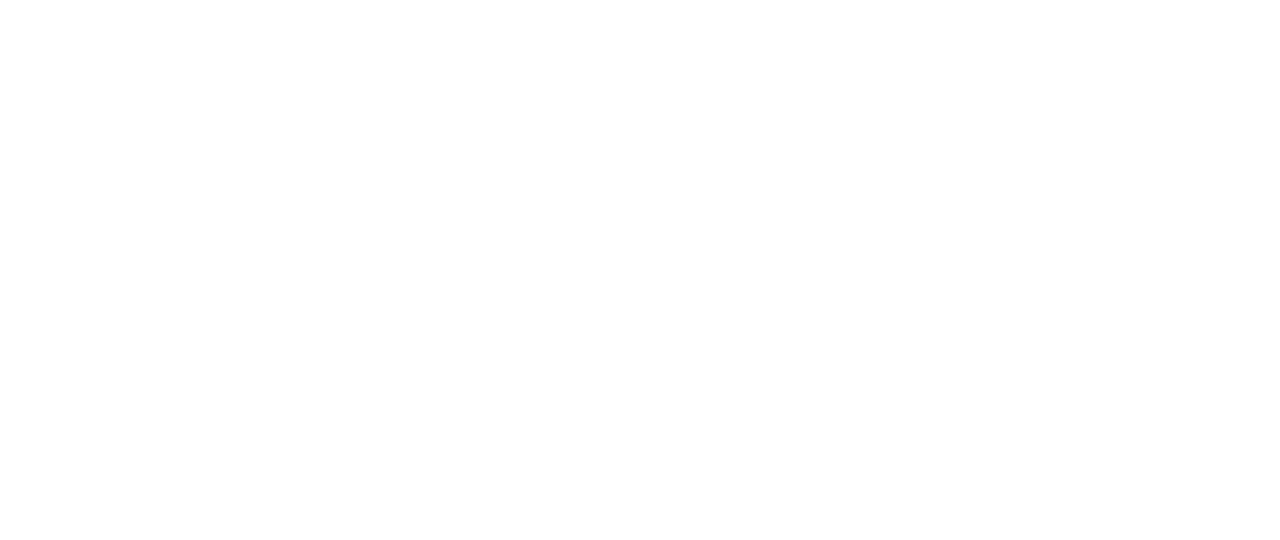
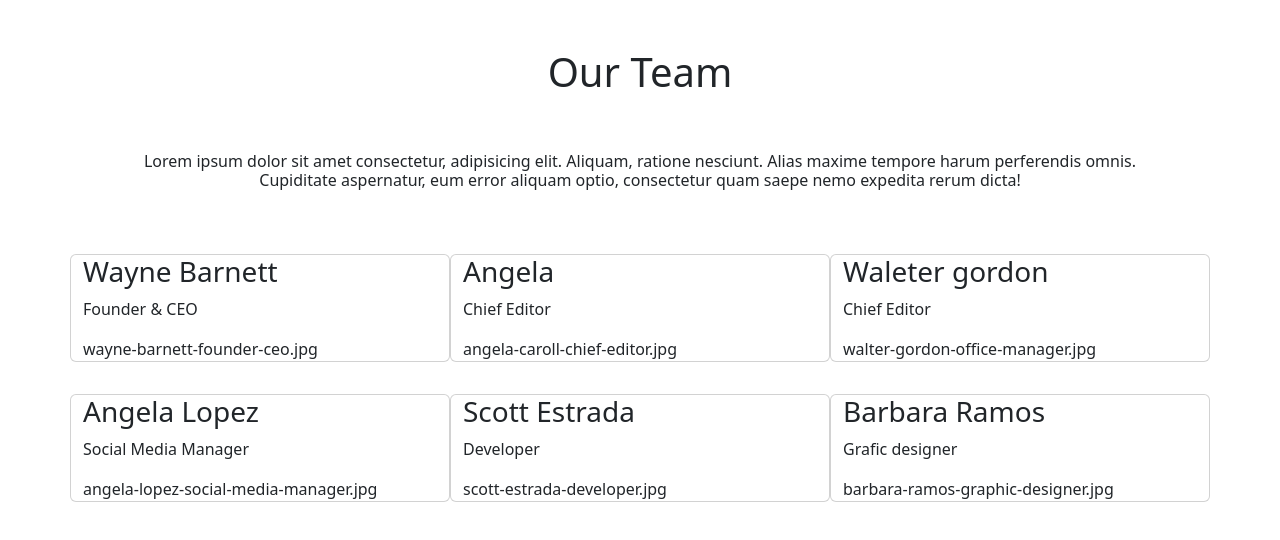
Before and after one commit to sweet202020/js-our-team, a plain HTML site: page index.html in a window 1280 px wide. Drawn offline with nearby package versions, Linux system fonts and the light colour scheme.

Commit message:
add milestone 1-2

```diff
--- a/assets/css/style.css
+++ b/assets/css/style.css
@@ -0,0 +1,17 @@
+*{
+    margin: 0;
+    padding: 0;
+    box-sizing: border-box;
+}
+
+
+.my_container{
+    max-width: 1000px;
+    text-align: center;
+    margin: auto;
+    padding-top: 3rem;
+}
+.my_card{
+    display: flex;
+    flex-wrap: wrap;
+}
--- a/assets/js/main.js
+++ b/assets/js/main.js
@@ -0,0 +1,88 @@
+/* Utilizzando i dati forniti, creare un array di oggetti per rappresentare i membri del team. Ogni membro è caratterizzato dalle seguenti informazioni: nome, ruolo e foto.
+BONUS 1: Trasformare la stringa foto in una immagine effettiva
+BONUS 2: Organizzare i singoli membri in card/schede
+*/
+
+//MILESTONE 0: Creare l’array di oggetti con le informazioni fornite.
+const team = [
+    {
+        Name: 'Wayne Barnett',
+        Role: 'Founder & CEO',
+        Image: 'wayne-barnett-founder-ceo.jpg'
+
+    },
+    {
+        Name: 'Angela',
+        Role: 'Chief Editor',
+        Image: 'angela-caroll-chief-editor.jpg'
+
+    },
+    {
+        Name: 'Waleter gordon',
+        Role: 'Chief Editor',
+        Image: 'walter-gordon-office-manager.jpg'
+
+    },
+    {
+        Name: 'Angela Lopez',
+        Role: 'Social Media Manager',
+        Image: 'angela-lopez-social-media-manager.jpg'
+
+    },
+    {
+        Name: 'Scott Estrada',
+        Role: 'Developer',
+        Image: 'scott-estrada-developer.jpg'
+
+    },
+    {
+        Name: 'Barbara Ramos',
+        Role: 'Grafic designer',
+        Image: 'barbara-ramos-graphic-designer.jpg'
+
+    },
+]
+
+
+//MILESTONE 1: Stampare su console le informazioni di nome, ruolo e la stringa della foto
+    //MILESTONE 2: Stampare le stesse informazioni su DOM sottoforma di stringhe
+    //seleziono elemento della dom
+const rowEl=document.querySelector('.row')
+for (let i = 0; i < team.length; i++) {
+    const infoPerson = team[i];
+    console.log(infoPerson);
+    //creo una variabile e con i backtip aggiungo i miei div con la classe col-2
+    const colEL=`<div class="col-4 card my-3"><h3>${infoPerson.Name}</h3><p>${infoPerson.Role}</p><span>${infoPerson.Image}</span></div>`;
+    //inserisco il tutto con insertadjacenthtml
+    rowEl.insertAdjacentHTML('beforeend', colEL)
+
+}
+
+
+
+
+/* dati forniti */
+
+/* Name: Wayne Barnett
+Role: Founder & CEO
+Image: wayne-barnett-founder-ceo.jpg
+___________________________________
+Name: Angela
+Role: Chief Editor
+Image: angela-caroll-chief-editor.jpg
+____________________________________
+Name: Waleter gordon
+Role: Chief Editor
+Image: walter-gordon-office-manager.jpg
+____________________________________
+Name: Waleter gordon
+Role: Social Media Manager
+Image: angela-lopez-social-media-manager.jpg
+_________________________________
+Name: Scott Estrada
+Role: Developer
+Image: scott-estrada-developer.jpg
+_________________________________
+Name: Barbara Ramos
+Role: Grafic designer
+Image: barbara-ramos-graphic-designer.jpg */
--- a/index.html
+++ b/index.html
@@ -17,9 +17,15 @@
 <body>
   <header>
     <!-- place navbar here -->
+    <h1 class="text-center mt-5">Our Team</h1>
+    <h6 class="my_container ">Lorem ipsum dolor sit amet consectetur, adipisicing elit. Aliquam, ratione nesciunt. Alias maxime tempore harum perferendis omnis. Cupiditate aspernatur, eum error aliquam optio, consectetur quam saepe nemo expedita rerum dicta!</h6>
   </header>
   <main>
+    <div class="container ">
+        <div class="row my_card  my-5">
 
+        </div>
+    </div>
   </main>
   <footer>
     <!-- place footer here -->
```
